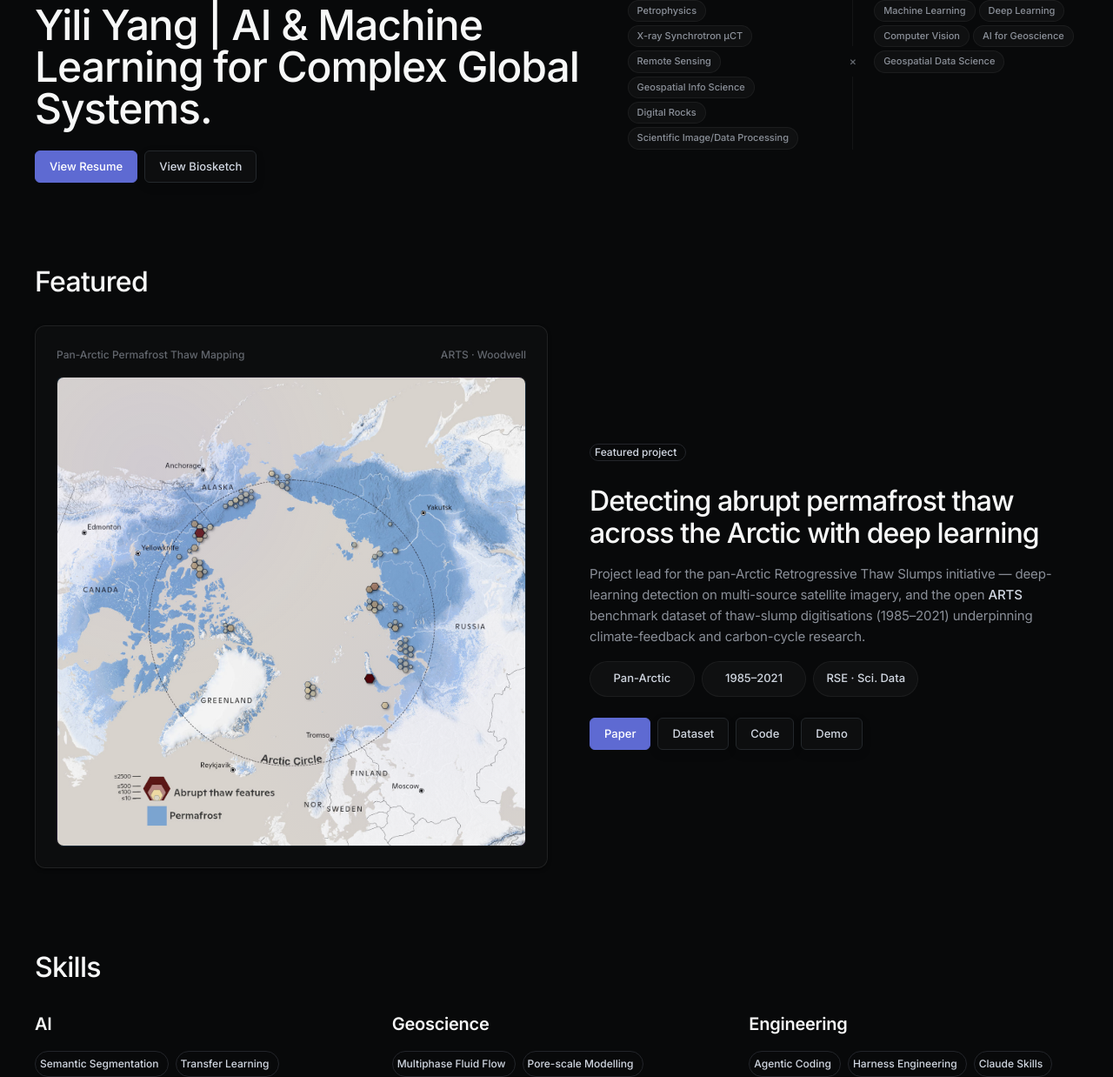
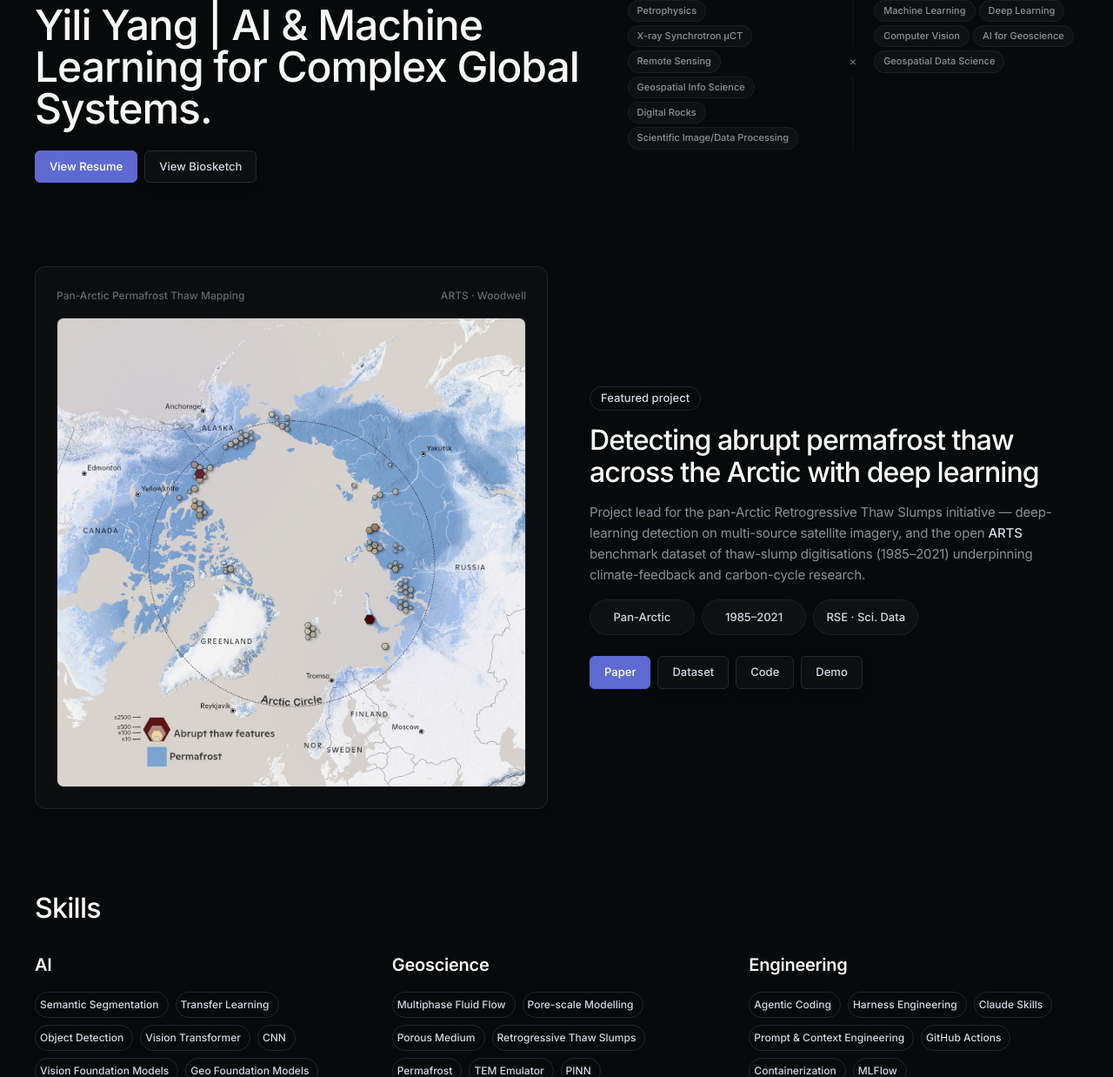
Before and after one commit to yi-li-yang/yi-li-yang.github.io, a web app: file index.html in a window 1280 px wide. Shown: the part 131-1369 px from the top of the page at 87% size. Run offline with its HTML, style and script files only (its server is not run), Linux system fonts and the light colour scheme.

Commit message:
Showcase: equal-height columns, drop section heading, enlarge pill
Make the figure and right-hand column share height (align-items: stretch) with
the copy vertically centred; remove the redundant "Featured" section heading
(the pill labels the block); enlarge the "Featured project" pill slightly.

Co-Authored-By: Claude Opus 4.8 <noreply@anthropic.com>

```diff
--- a/css/components.css
+++ b/css/components.css
@@ -579,8 +579,7 @@
   display: grid;
   grid-template-columns: minmax(0, 1.05fr) minmax(0, 1fr);
   gap: var(--space-xxl);
-  align-items: center;
-  margin-top: var(--space-lg);
+  align-items: stretch;
 }
 
 .showcase-img {
@@ -590,11 +589,19 @@
   object-fit: cover;
 }
 
+/* Right column matches the figure's height; content centred vertically within it. */
 .showcase-copy {
   display: flex;
   flex-direction: column;
   align-items: flex-start;
+  justify-content: center;
   gap: var(--space-md);
+}
+
+.showcase-copy .badge {
+  font-size: var(--font-size-sm);
+  padding: 3px 12px;
+  margin-bottom: 0;
 }
 
 .showcase-title {
--- a/index.html
+++ b/index.html
@@ -63,7 +63,6 @@
       <!-- ── Featured Showcase ───────────────────── -->
       <section class="section" id="showcase">
         <div class="container">
-          <div class="section-heading">Featured</div>
           <div class="showcase-feature">
             <div class="hero-visual">
               <div class="visual-header">
```
